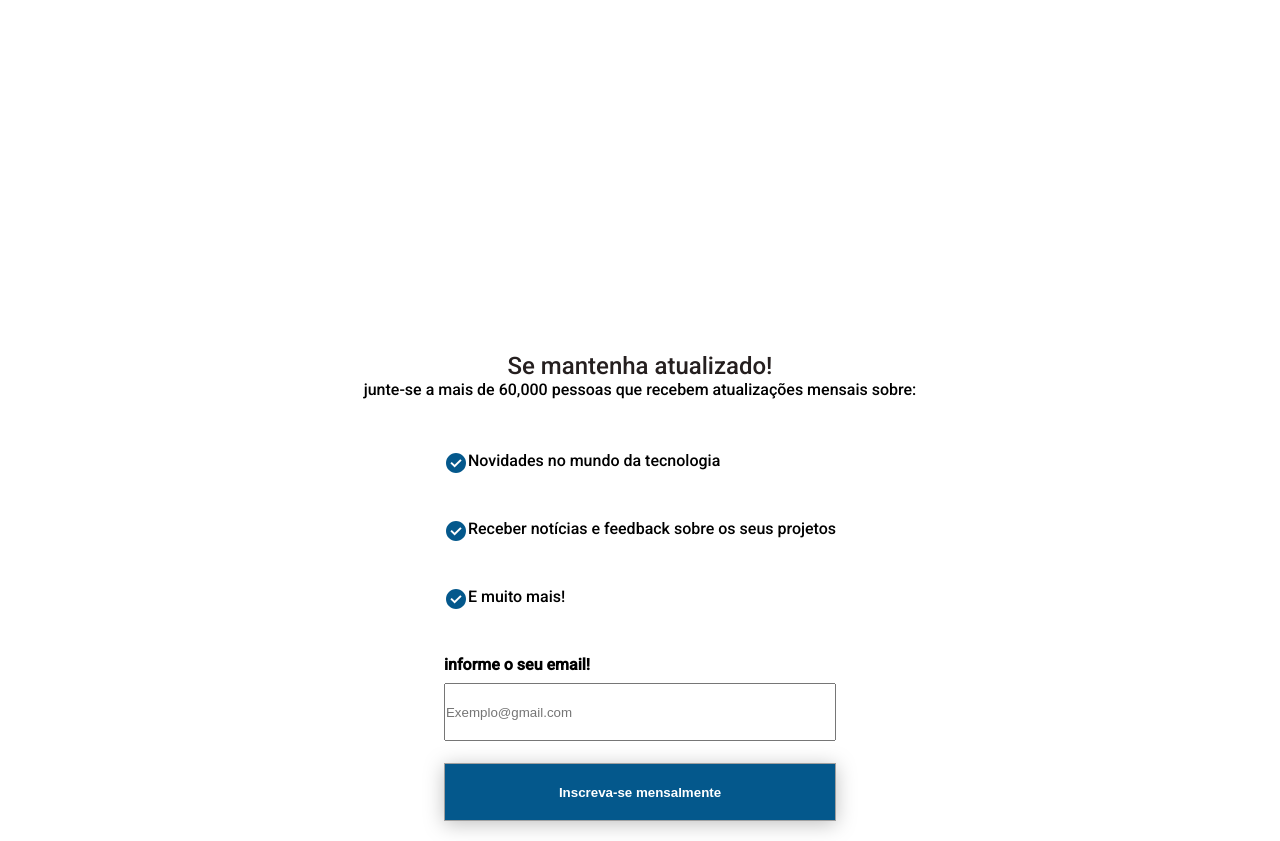
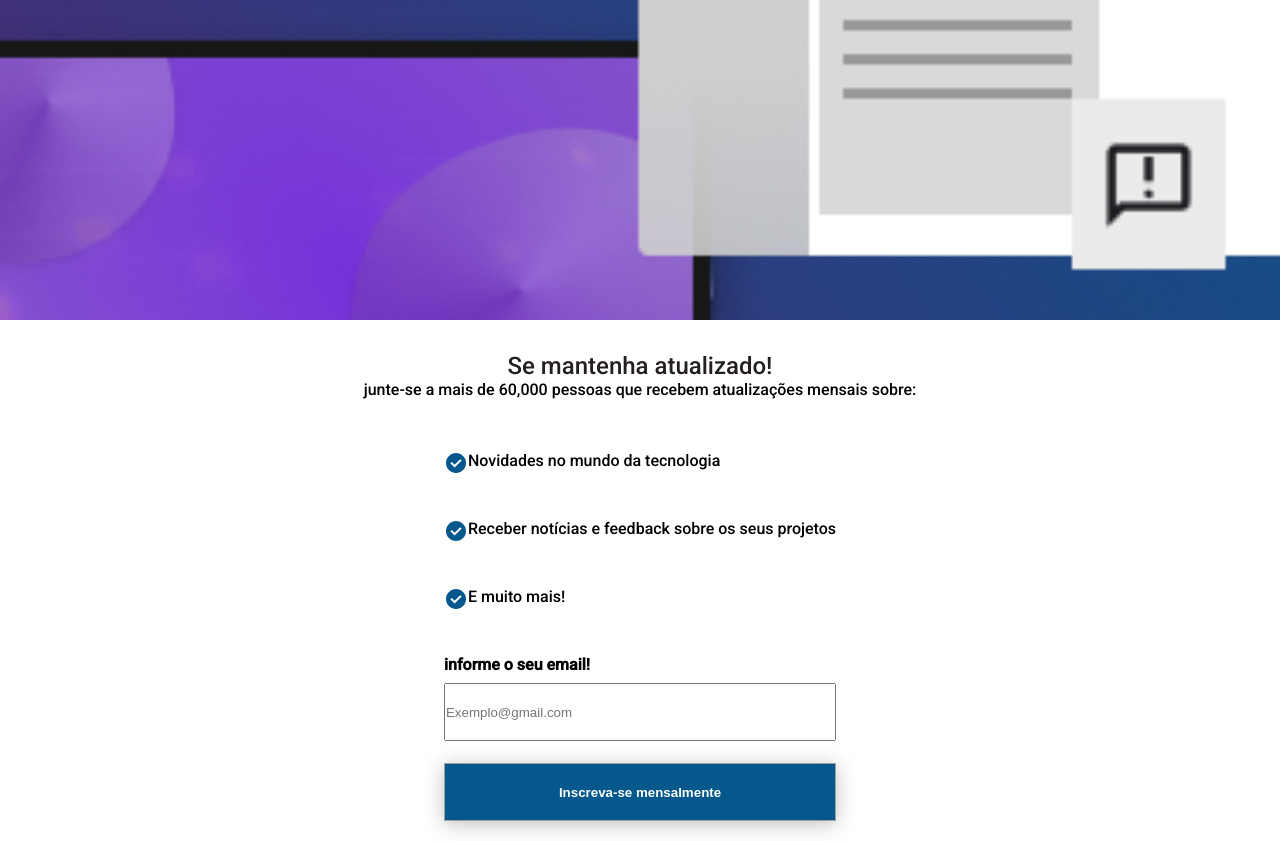
Before and after one commit to JuanHolandaMarques/projeto-newsletters-sing-up, a plain HTML site: page index.html in a window 1280 px wide. Drawn offline with Linux system fonts and the light colour scheme; the site is published under a folder, as on GitHub Pages, so addresses that start at the root find nothing.

Commit message:
por favor mano, funciona ae

```diff
--- a/css/style.css
+++ b/css/style.css
@@ -17,7 +17,7 @@ body{
 }
 
 #imageOnTop{
-  background-image: url(/imagens/img-top.jpg);
+  background-image: url(../imagens/img-top.jpg);
   background-position: center;
   background-repeat: no-repeat;
   background-size: cover;
```
